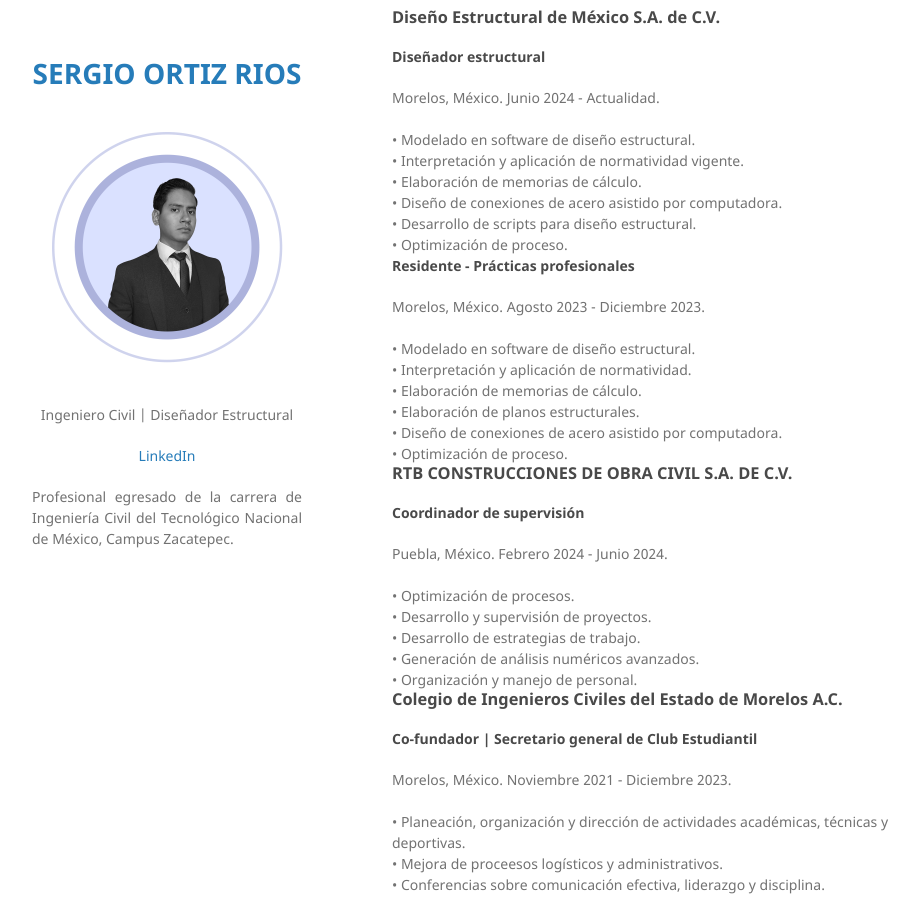
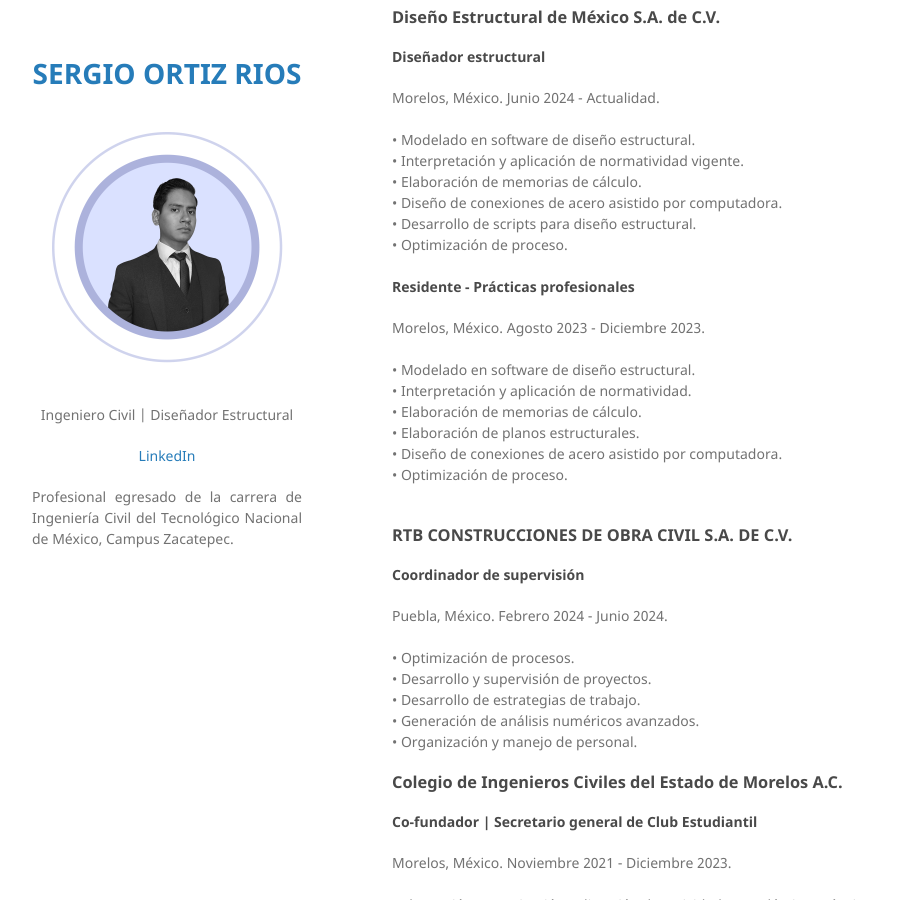
Before and after one commit to sergioortizr-mx/sergioortizr-mx, a Jekyll site: the page built from index.md, in a window 1280 px wide and 900 px high, scrolled down 580 px. Shown: the whole window, without its empty margins (178-1097 px from the left). Built offline with Jekyll 4.4.1, drawn with Linux system fonts in a browser that asks for light colours; our own code applies the rules of GitHub Pages for plain Markdown files.

Commit message:
Update index.md

```diff
--- a/index.md
+++ b/index.md
@@ -40,7 +40,7 @@ Para mí, el aprendizaje es un proceso incesante; por ello, dedico tiempo cada d
                 <div>• Desarrollo de scripts para diseño estructural.</div>
                 <div>• Optimización de proceso.</div>
             </div>
-        </div>
+        </div><br>
             <h4>Residente - Prácticas profesionales</h4>
             <div class="location">Morelos, México. Agosto 2023 - Diciembre 2023.</div><br>
             <div class="details">
@@ -51,7 +51,7 @@ Para mí, el aprendizaje es un proceso incesante; por ello, dedico tiempo cada d
                 <div>• Diseño de conexiones de acero asistido por computadora.</div>
                 <div>• Optimización de proceso.</div>
             </div>
-        </div>
+        </div><br>
 
 
 <div class="container">
@@ -66,7 +66,7 @@ Para mí, el aprendizaje es un proceso incesante; por ello, dedico tiempo cada d
                 <div>• Generación de análisis numéricos avanzados.</div>
                 <div>• Organización y manejo de personal.</div>
             </div>
-        </div>
+        </div><br>
 
 <div class="container">
         <div class="section">
@@ -79,7 +79,7 @@ Para mí, el aprendizaje es un proceso incesante; por ello, dedico tiempo cada d
                 <div>• Conferencias sobre comunicación efectiva, liderazgo y disciplina.</div>
                 <div>• Liderazgo de equipos diversos.</div>
             </div>
-        </div>
+        </div><br>
 
 <div class="container">
         <div class="section">
@@ -92,7 +92,7 @@ Para mí, el aprendizaje es un proceso incesante; por ello, dedico tiempo cada d
                 <div>• Organización de conferencias internacionales.</div>
                 <div>• Liderazgo de equipos diversos.</div>
             </div>
-        </div>
+        </div><br>
 
 <div class="container">
         <div class="section">
@@ -105,7 +105,7 @@ Para mí, el aprendizaje es un proceso incesante; por ello, dedico tiempo cada d
                 <div>• Planificación de actividades ambientales, académicas, técnicas, culturales y deportivas.</div>
                 <div>• Desarrollo de proyectos estudiantiles con diversas universidades.</div>
             </div>
-        </div>
+        </div><br>
 
 
 
@@ -119,7 +119,7 @@ Para mí, el aprendizaje es un proceso incesante; por ello, dedico tiempo cada d
             <div class="details">
                 <div>Licenciatura en Ingeniería Civil. | Especialidad en Diseño Estructural</div>
             </div>
-        </div>
+        </div><br>
 
 # Habilidades
 
@@ -135,7 +135,7 @@ Para mí, el aprendizaje es un proceso incesante; por ello, dedico tiempo cada d
                 <div>• Sentido de responsabilidad y puntualidad.</div>
                 <div>• Capacidad de motivación.</div>
             </div>
-        </div>
+        </div><br>
 
 # Idiomas
 
@@ -145,7 +145,7 @@ Para mí, el aprendizaje es un proceso incesante; por ello, dedico tiempo cada d
                 <div>• Español. (Nativo).</div>
                 <div>• Inglés. (B2)</div>
             </div>
-        </div>
+        </div><br>
 
 ---
 
```
